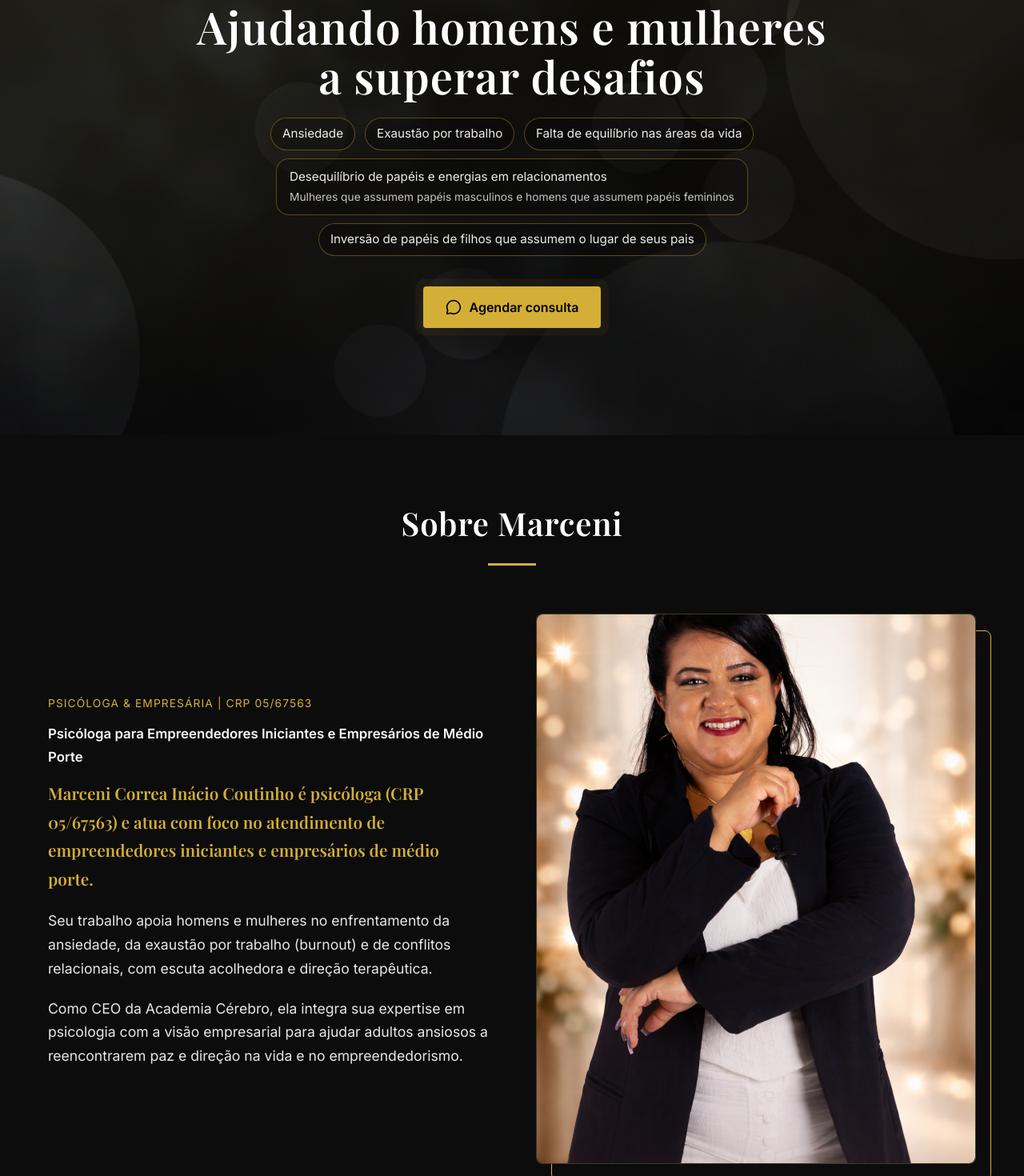
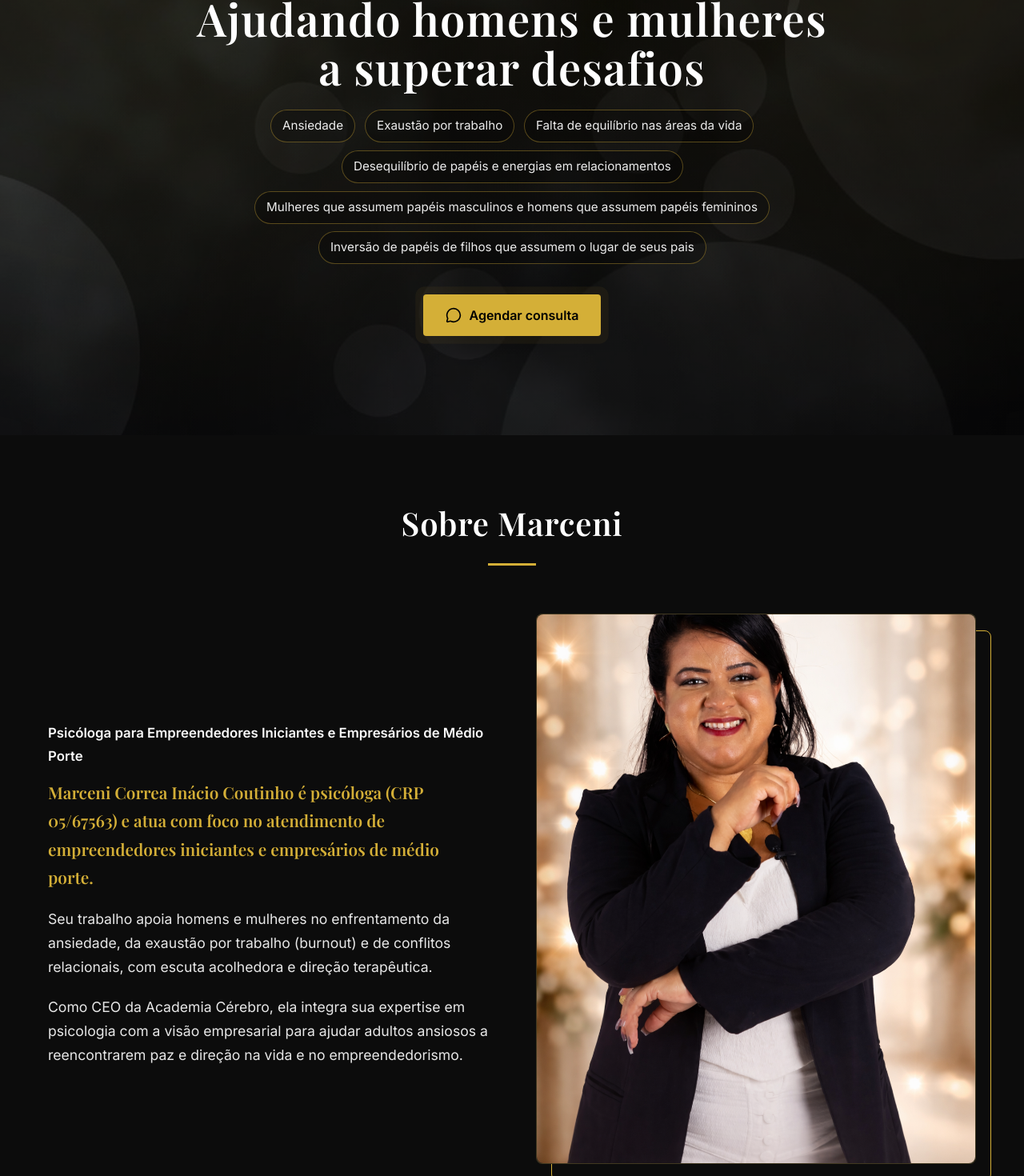
Before and after one commit to ProfessorPantoja/site-marceni1, a React (Vite) app in the folder GEMINI-30-CLI/: page / in a window 1280 px wide. Shown: the part 256-1726 px from the top of the page at 80% size. Built offline with nearby package versions, Linux system fonts and the light colour scheme.

Commit message:
Ajusta Hero em duas caixas e move credencial para abaixo da foto

```diff
--- a/GEMINI-30-CLI/src/App.css
+++ b/GEMINI-30-CLI/src/App.css
@@ -309,26 +309,12 @@
   display: block;
 }
 
-.hero-topic-expanded {
-  max-width: min(96vw, 700px);
-  border-radius: 16px !important;
-  padding: 11px 16px !important;
-  text-align: left;
-}
-
-.hero-topic-expanded small {
-  display: block;
-  margin-top: 4px;
-  color: rgba(255, 255, 255, 0.76);
-  font-size: 0.86rem;
-  line-height: 1.45;
-}
-
 .hero-subtopics li:nth-child(1) { animation-delay: 0.46s; }
 .hero-subtopics li:nth-child(2) { animation-delay: 0.52s; }
 .hero-subtopics li:nth-child(3) { animation-delay: 0.58s; }
 .hero-subtopics li:nth-child(4) { animation-delay: 0.64s; }
 .hero-subtopics li:nth-child(5) { animation-delay: 0.7s; }
+.hero-subtopics li:nth-child(6) { animation-delay: 0.76s; }
 
 .btn-primary {
   position: relative;
@@ -415,12 +401,17 @@
 }
 
 .about-credential {
-  display: inline-block;
-  margin-bottom: 12px !important;
+  display: block;
+  margin-bottom: 0 !important;
   font-size: 0.86rem !important;
   letter-spacing: 0.08em;
   text-transform: uppercase;
   color: var(--gold) !important;
+}
+
+.about-credential-photo {
+  margin-top: 14px !important;
+  text-align: center;
 }
 
 .image-placeholder {
@@ -825,14 +816,6 @@
     padding: 7px 10px;
   }
 
-  .hero-topic-expanded {
-    text-align: center;
-  }
-
-  .hero-topic-expanded small {
-    font-size: 0.8rem;
-  }
-
   .client-brief-block {
     padding: 18px;
   }
--- a/GEMINI-30-CLI/src/App.tsx
+++ b/GEMINI-30-CLI/src/App.tsx
@@ -18,10 +18,8 @@ function App() {
     { label: 'Ansiedade' },
     { label: 'Exaustão por trabalho', tooltip: 'burnout' },
     { label: 'Falta de equilíbrio nas áreas da vida' },
-    {
-      label: 'Desequilíbrio de papéis e energias em relacionamentos',
-      detail: 'Mulheres que assumem papéis masculinos e homens que assumem papéis femininos'
-    },
+    { label: 'Desequilíbrio de papéis e energias em relacionamentos' },
+    { label: 'Mulheres que assumem papéis masculinos e homens que assumem papéis femininos' },
     { label: 'Inversão de papéis de filhos que assumem o lugar de seus pais' }
   ];
 
@@ -88,13 +86,8 @@ function App() {
           <h1>Ajudando homens e mulheres a superar desafios</h1>
           <ul className="hero-subtopics" aria-label="Principais desafios atendidos">
             {heroTopics.map((topic, index) => (
-              <li
-                key={index}
-                title={topic.tooltip}
-                className={topic.detail ? 'hero-topic-expanded' : ''}
-              >
+              <li key={index} title={topic.tooltip}>
                 <span>{topic.label}</span>
-                {topic.detail ? <small>{topic.detail}</small> : null}
               </li>
             ))}
           </ul>
@@ -116,7 +109,6 @@ function App() {
         </div>
         <div className="about-grid">
           <div className="about-text reveal">
-            <p className="about-credential">Psicóloga & Empresária | CRP 05/67563</p>
             <p className="about-positioning">
               Psicóloga para Empreendedores Iniciantes e Empresários de Médio Porte
             </p>
@@ -134,6 +126,7 @@ function App() {
             <div className="image-placeholder">
               <img src="/quem-e-marceni-1.png" alt="Marceni Correa Inacio Coutinho" loading="lazy" />
             </div>
+            <p className="about-credential about-credential-photo">Psicóloga & Empresária | CRP 05/67563</p>
           </div>
         </div>
       </section>
```
Also changed, not shown: 1 other file (tests, documents, lock files or other folders).
